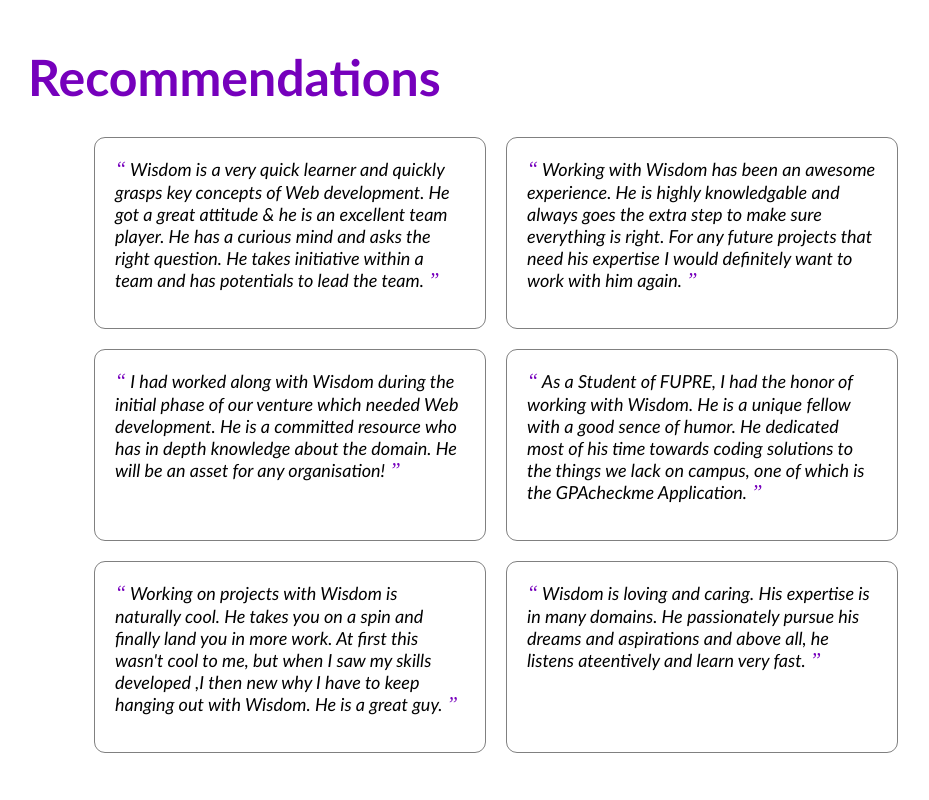
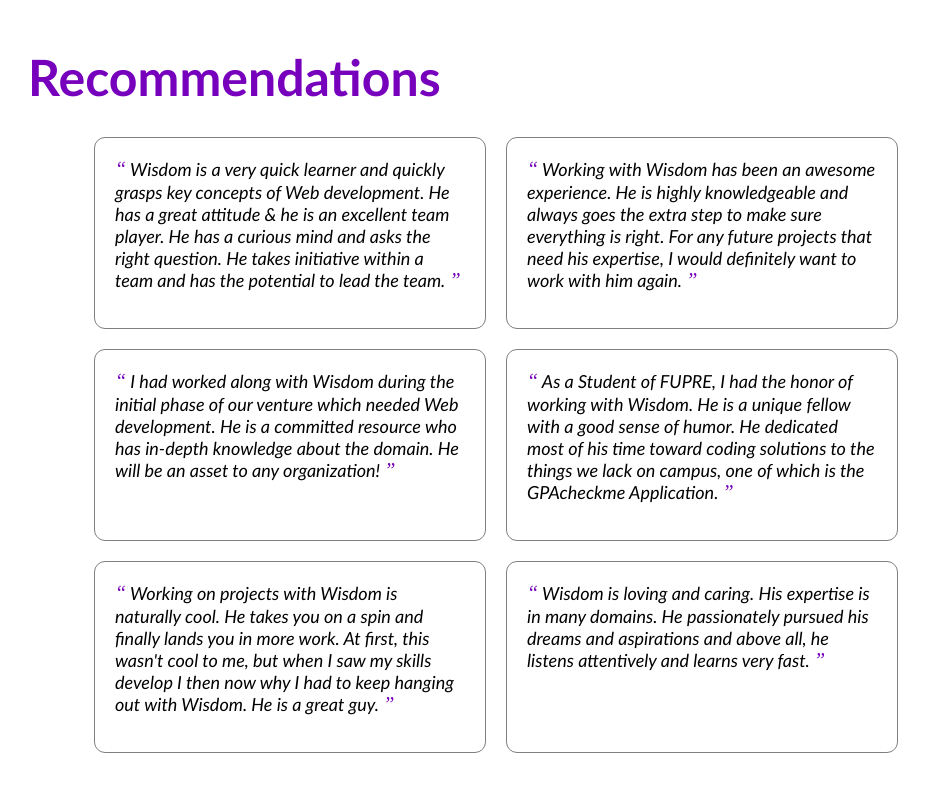
Before and after one commit to xaspero/wisdom-portfolio, a plain HTML site: page index.html in a window 1280 px wide. Shown: the part 1800-2600 px from the top of the page, without its empty margins (40-969 px from the left). Drawn offline with Linux system fonts and the light colour scheme.

Commit message:
Update index.html
Another fixes

```diff
--- a/index.html
+++ b/index.html
@@ -43,9 +43,9 @@
             Hi, I'm Wisdom!
           </h1>
           <p>
-            I am a full stack developer with one (1) year of experience in both application and presentation layers.
+            I am a full-stack developer with one (1) year of experience in both application and presentation layers.
             I have built quite a few unique applications. I program in some of the major programming languages like
-            Python, C, C++, Java, and JavaScript. I combine versality with dedication to roll out cutting-edge programs
+            Python, C, C++, Java, and JavaScript. I combine versatility with dedication to roll out cutting-edge programs
             that make life meaningful and easy.
           </p>
       </div>
@@ -145,43 +145,43 @@
         <div class="recommendation">
           <span>&#8220;</span>
           Wisdom is a very quick learner and quickly grasps key concepts of Web development.
-          He got a great attitude & he is an excellent team player.
+          He has a great attitude & he is an excellent team player.
           He has a curious mind and asks the right question.
-          He takes initiative within a team and has potentials to lead the team.
+          He takes initiative within a team and has the potential to lead the team.
           <span>&#8221;</span>
         </div>
         <div class="recommendation">
           <span>&#8220;</span>
           Working with Wisdom has been an awesome experience.
-          He is highly knowledgable and always goes the extra step to make sure everything is right.
-          For any future projects that need his expertise I would definitely want to work with him again.
+          He is highly knowledgeable and always goes the extra step to make sure everything is right.
+          For any future projects that need his expertise, I would definitely want to work with him again.
           <span>&#8221;</span>
         </div>
         <div class="recommendation">
           <span>&#8220;</span>
           I had worked along with Wisdom during the initial phase of our venture which needed Web development.
-          He is a committed resource who has in depth knowledge about the domain.
-          He will be an asset for any organisation!
+          He is a committed resource who has in-depth knowledge about the domain.
+          He will be an asset to any organization!
           <span>&#8221;</span>
         </div>
         <div class="recommendation">
             <span>&#8220;</span>
-            As a Student of FUPRE, I had the honor of working with Wisdom. He is a unique fellow with a good sence
-            of humor. He dedicated most of his time towards coding solutions to the things we lack on campus, one of
+            As a Student of FUPRE, I had the honor of working with Wisdom. He is a unique fellow with a good sense
+            of humor. He dedicated most of his time toward coding solutions to the things we lack on campus, one of
             which is the GPAcheckme Application.
             <span>&#8221;</span>
         </div>
         <div class="recommendation">
             <span>&#8220;</span>
-            Working on projects with Wisdom is naturally cool. He takes you on a spin and finally land you in more work.
-            At first this wasn't cool to me, but when I saw my skills developed ,I then new why I have to keep hanging out
+            Working on projects with Wisdom is naturally cool. He takes you on a spin and finally lands you in more work.
+            At first, this wasn't cool to me, but when I saw my skills develop I then now why I had to keep hanging out
             with Wisdom. He is a great guy.
             <span>&#8221;</span>
         </div>
         <div class="recommendation">
             <span>&#8220;</span>
-            Wisdom is loving and caring. His expertise is in many domains. He passionately pursue his dreams and aspirations
-            and above all, he listens ateentively and learn very fast.
+            Wisdom is loving and caring. His expertise is in many domains. He passionately pursued his dreams and aspirations
+            and above all, he listens attentively and learns very fast.
             <span>&#8221;</span>
         </div>
       </div>
```
